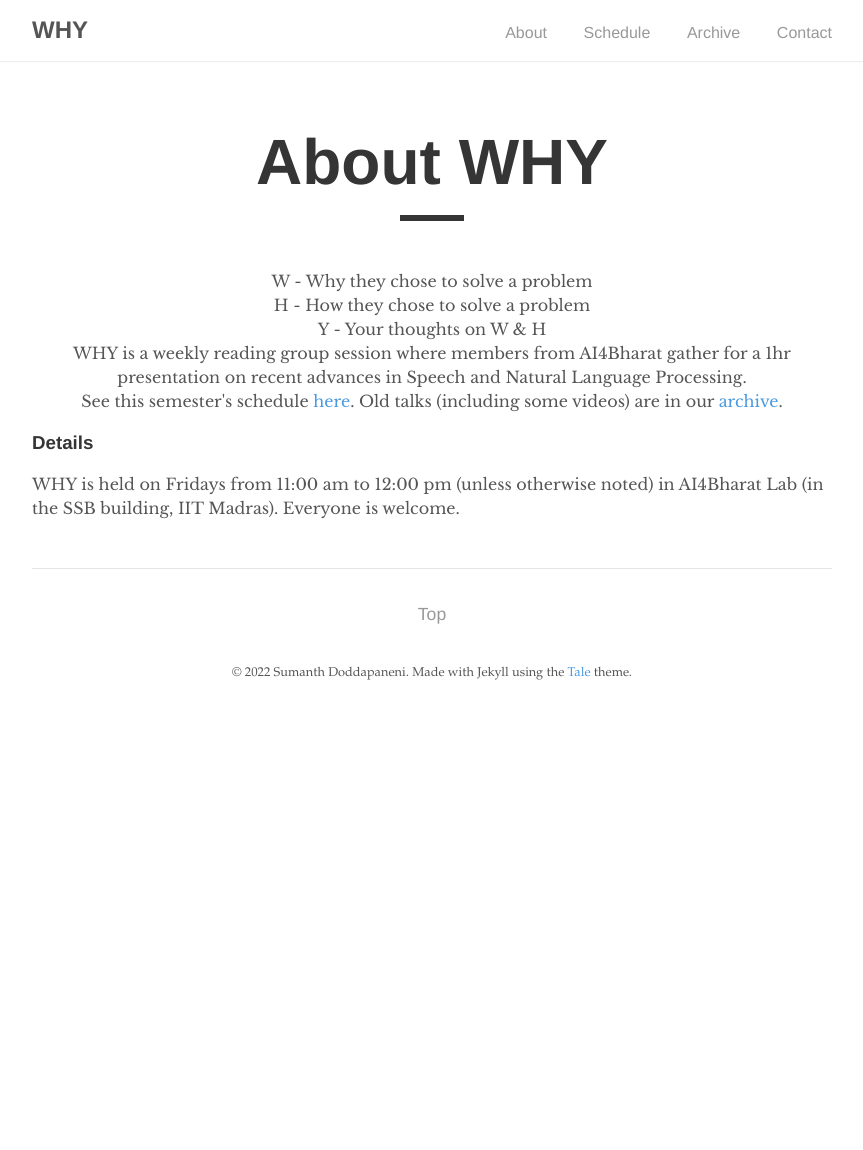
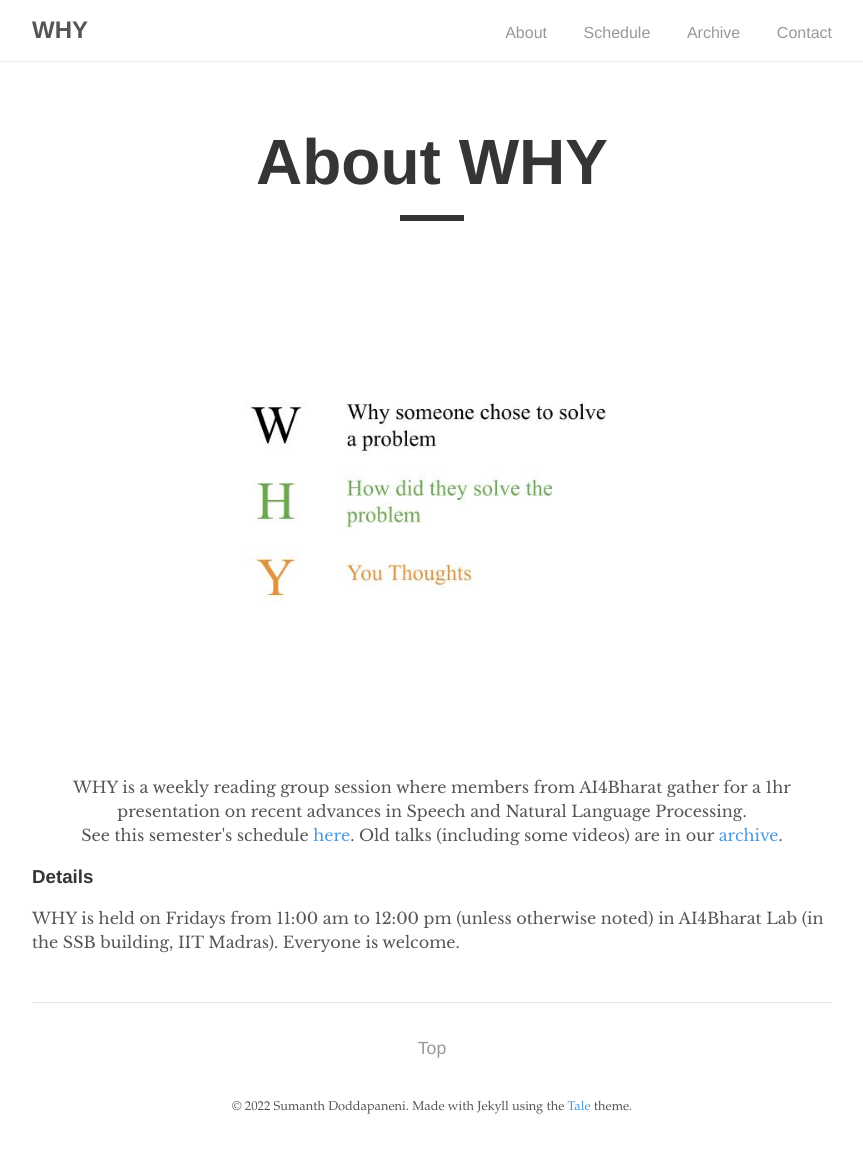
Before and after one commit to sumanthd17/rg, a Jekyll site: the page built from index.html, in a window 1280 px wide. Shown: the whole page, without its empty margins (208-1071 px from the left). Built offline with Jekyll 4.4.1, drawn with Linux system fonts in a browser that asks for light colours; nearby versions of some CDN libraries; before the commit the page ends 900 px from its top, so only the background shows below that.

Commit message:
add logo

```diff
--- a/index.html
+++ b/index.html
@@ -3,12 +3,10 @@ layout: post
 title: "About WHY"
 permalink: /
 ---
-<div align="center">
-    W - Why they chose to solve a problem <br>
-    H - How they chose to solve a problem <br>
-    Y - Your thoughts on W & H
-</div>
 
+<img src="assets/images/why.jpg">
+<br>
+<br>
 <div align="center">
     WHY is a weekly reading group session where members from AI4Bharat gather for a 1hr presentation on recent advances in Speech and Natural Language Processing. <br>
     See this semester's schedule <a href="https://sumanthd17.github.io/rg/schedule/">here</a>. Old talks (including some videos) are in our <a href="https://sumanthd17.github.io/rg/archive/">archive</a>.
```
Also changed, not shown: assets/images/MLFL.png (deleted), assets/images/why.jpg (added), assets/images/why.svg (added).
